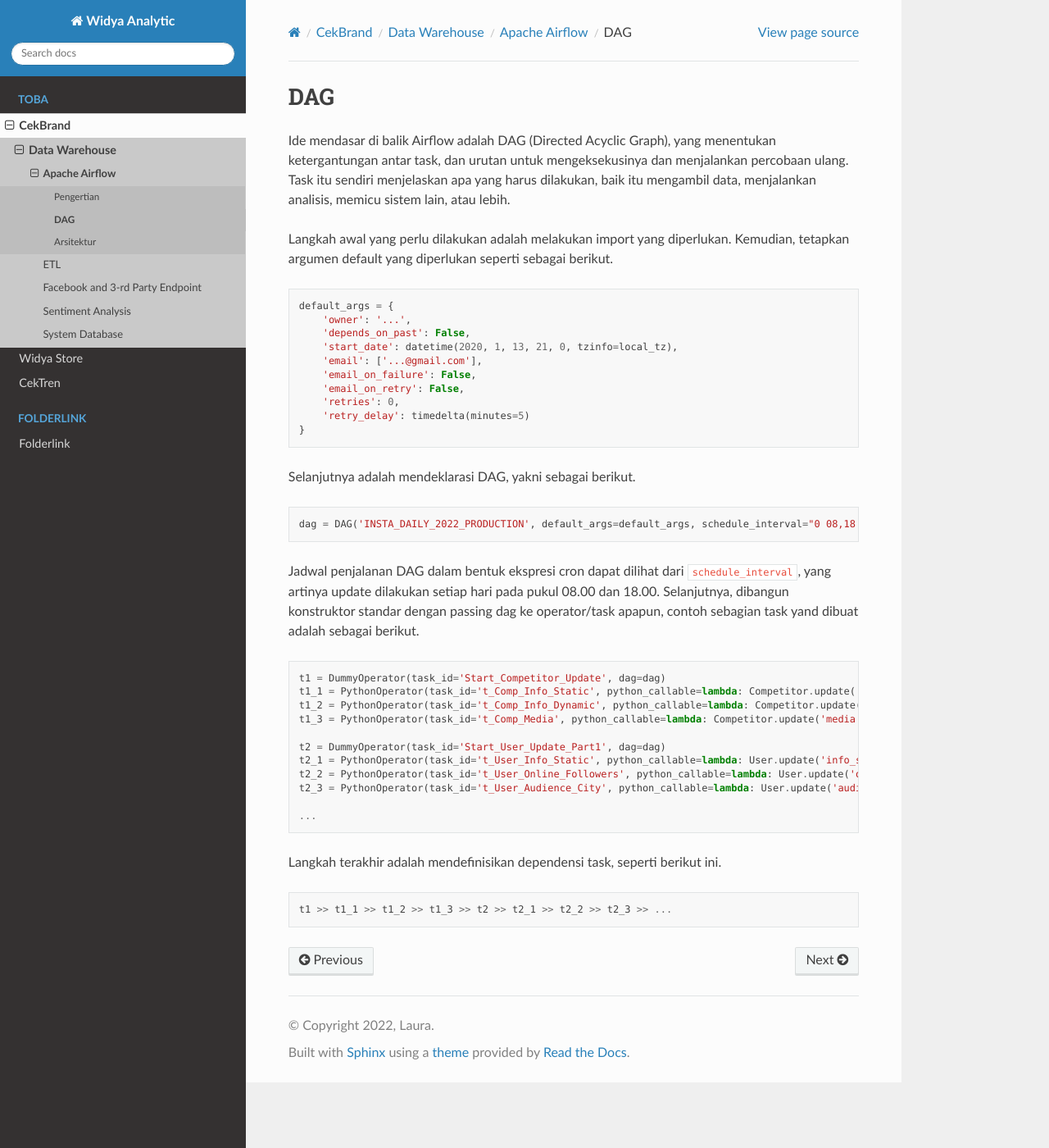
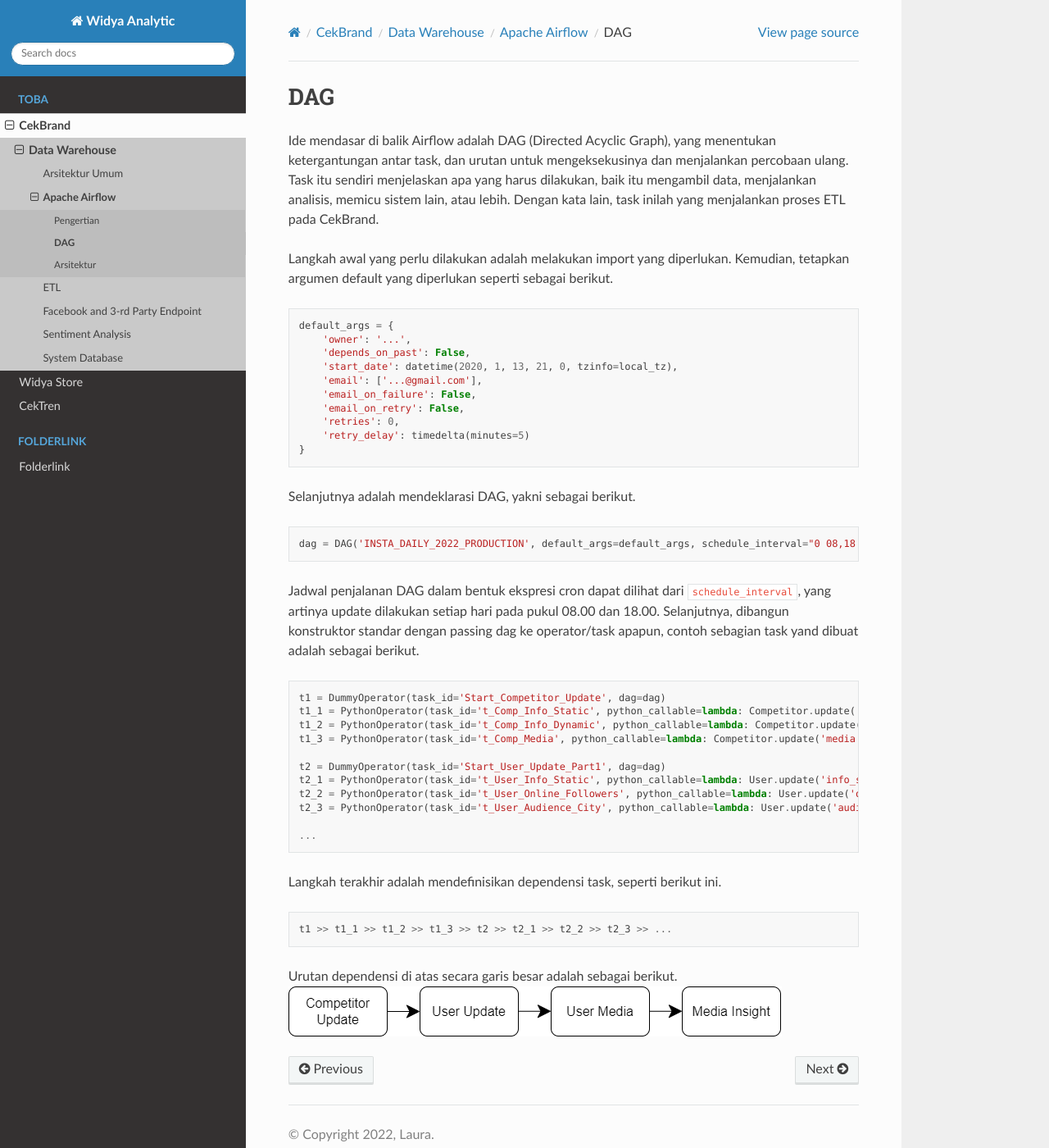
Before and after one commit to syrico/dokumentasi_data_widyaanalytics, a Sphinx documentation site: the page built from docs/source/Toba/cekbrand/dwarehouse/airflow/dag.md, in a window 1280 px wide and 1400 px high. Shown: the whole window at 82% size. Built offline with Sphinx 7.4.7 and the Read the Docs theme 2.0.0, drawn with Linux system fonts in a browser that asks for light colours.

Commit message:
up revisi 1 datawarehouse

````diff
--- a/docs/source/Toba/cekbrand/dwarehouse.rst
+++ b/docs/source/Toba/cekbrand/dwarehouse.rst
@@ -4,6 +4,7 @@ Data Warehouse
 .. toctree::
    :maxdepth: 5
 
+   dwarehouse/umum
    dwarehouse/indexairflow
    dwarehouse/indexetl
    dwarehouse/indexthirdparty
--- a/docs/source/Toba/cekbrand/dwarehouse/airflow/dag.md
+++ b/docs/source/Toba/cekbrand/dwarehouse/airflow/dag.md
@@ -1,6 +1,6 @@
 # DAG
 
-Ide mendasar di balik Airflow adalah DAG (Directed Acyclic Graph), yang menentukan ketergantungan antar task, dan urutan untuk mengeksekusinya dan menjalankan percobaan ulang. Task itu sendiri menjelaskan apa yang harus dilakukan, baik itu mengambil data, menjalankan analisis, memicu sistem lain, atau lebih.
+Ide mendasar di balik Airflow adalah DAG (Directed Acyclic Graph), yang menentukan ketergantungan antar task, dan urutan untuk mengeksekusinya dan menjalankan percobaan ulang. Task itu sendiri menjelaskan apa yang harus dilakukan, baik itu mengambil data, menjalankan analisis, memicu sistem lain, atau lebih. Dengan kata lain, task inilah yang menjalankan proses ETL pada CekBrand.
 
 Langkah awal yang perlu dilakukan adalah melakukan import yang diperlukan. Kemudian, tetapkan argumen default yang diperlukan seperti sebagai berikut.
 ```
@@ -40,3 +40,6 @@ Langkah terakhir adalah mendefinisikan dependensi task, seperti berikut ini.
 ```
 t1 >> t1_1 >> t1_2 >> t1_3 >> t2 >> t2_1 >> t2_2 >> t2_3 >> ...
 ```
+
+Urutan dependensi di atas secara garis besar adalah sebagai berikut.
+![Dependensi Task](image/dagtask.png)
--- /dev/null
+++ b/docs/source/Toba/cekbrand/dwarehouse/umum.md
@@ -0,0 +1,3 @@
+# Arsitektur Umum
+
+![Arsitektur Umum](image/umum.png)
--- a/docs/source/conf.py
+++ b/docs/source/conf.py
@@ -24,4 +24,5 @@ exclude_patterns = []
 # https://www.sphinx-doc.org/en/master/usage/configuration.html#options-for-html-output
 
 html_theme = 'sphinx_rtd_theme'
+html_theme_options = {'navigation_depth': -1 }
 html_static_path = ['_static']
````
Also changed, not shown: docs/source/Toba/cekbrand/dwarehouse/airflow/arsitektur.md (line endings or trailing spaces), docs/source/Toba/cekbrand/dwarehouse/airflow/image/dagtask.png (added), docs/source/Toba/cekbrand/dwarehouse/image/umum.png (added).
